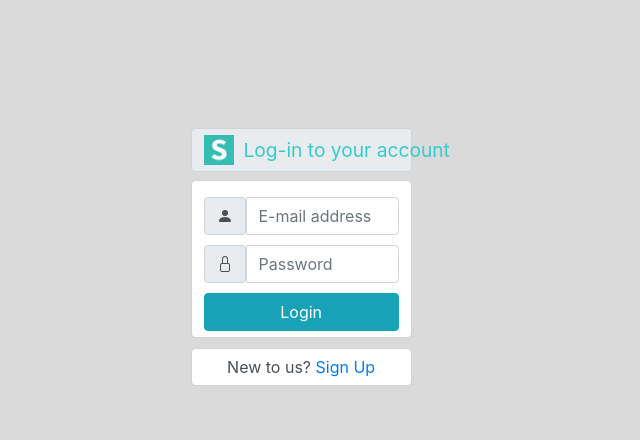
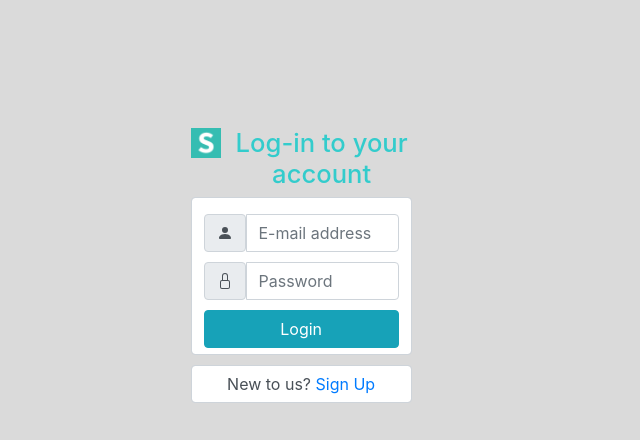
Before and after one commit to HaNguyen1911/ha.nguyen, a plain HTML site: page indexboot.html in a window 1280 px wide. Shown: the whole page, without its empty margins (337-977 px from the left). Drawn offline with nearby package versions, Linux system fonts and the light colour scheme.

Commit message:
Update indexboot.html
asdsdas

```diff
--- a/indexboot.html
+++ b/indexboot.html
@@ -40,12 +40,12 @@
     <form>
       <div  style="width: 30%; height: 50%;">
         <h2>
-         <span class="input-group-text" >
+         <div class="input-group-prepend" >
           <img src="logo.png" style="width: 30px; height: 30px;">
-          <div style=" margin-left: 10px; font-size: 120%; color: #33CCCC; ">
+         <div style=" margin-left: 10px; font-size: 80%; color: #33CCCC; ">
             Log-in to your account
           </div>
-         </span>
+         </div>
         </h2>
     </div>
       <div class="form-control" style="width: 30%; height: 50%;">
```
